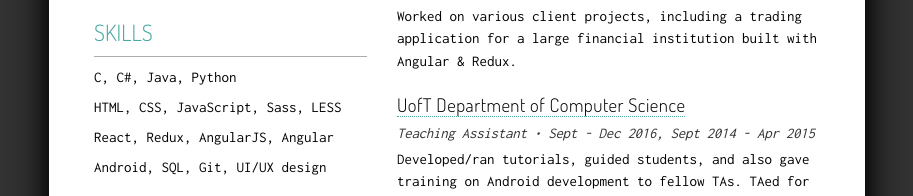
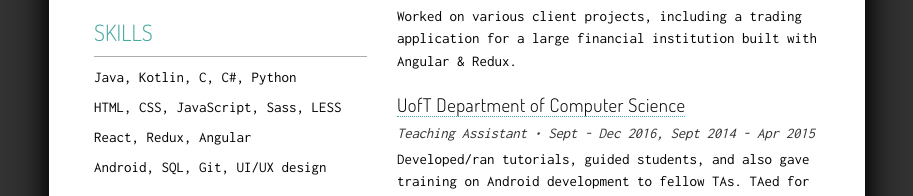
Before and after one commit to arkon/resume, a website: page src/index.html in a window 1280 px wide. Shown: the part 399-595 px from the top of the page, without its empty margins (183-1096 px from the left). Drawn offline with nearby package versions, Linux system fonts and the light colour scheme; files that its build step writes are made by us from their sources.

Commit message:
Add Kotlin, remove AngularJS

```diff
--- a/src/index.html
+++ b/src/index.html
@@ -47,9 +47,9 @@
 
         <h2 class="resume__content__heading">Skills</h2>
         <ul>
-          <li>C, C#, Java, Python</li>
+          <li>Java, Kotlin, C, C#, Python</li>
           <li>HTML, CSS, JavaScript, Sass, LESS</li>
-          <li>React, Redux, AngularJS, Angular</li>
+          <li>React, Redux, Angular</li>
           <li>Android, SQL, Git, UI/UX design</li>
         </ul>
 
```
